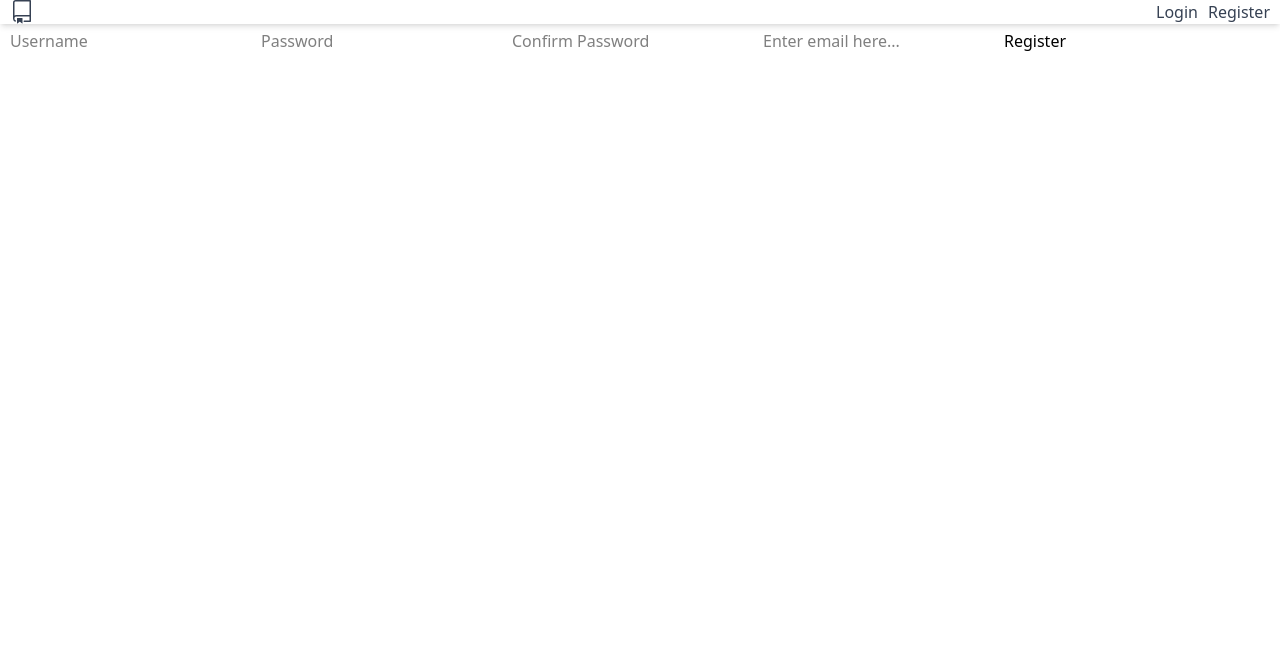
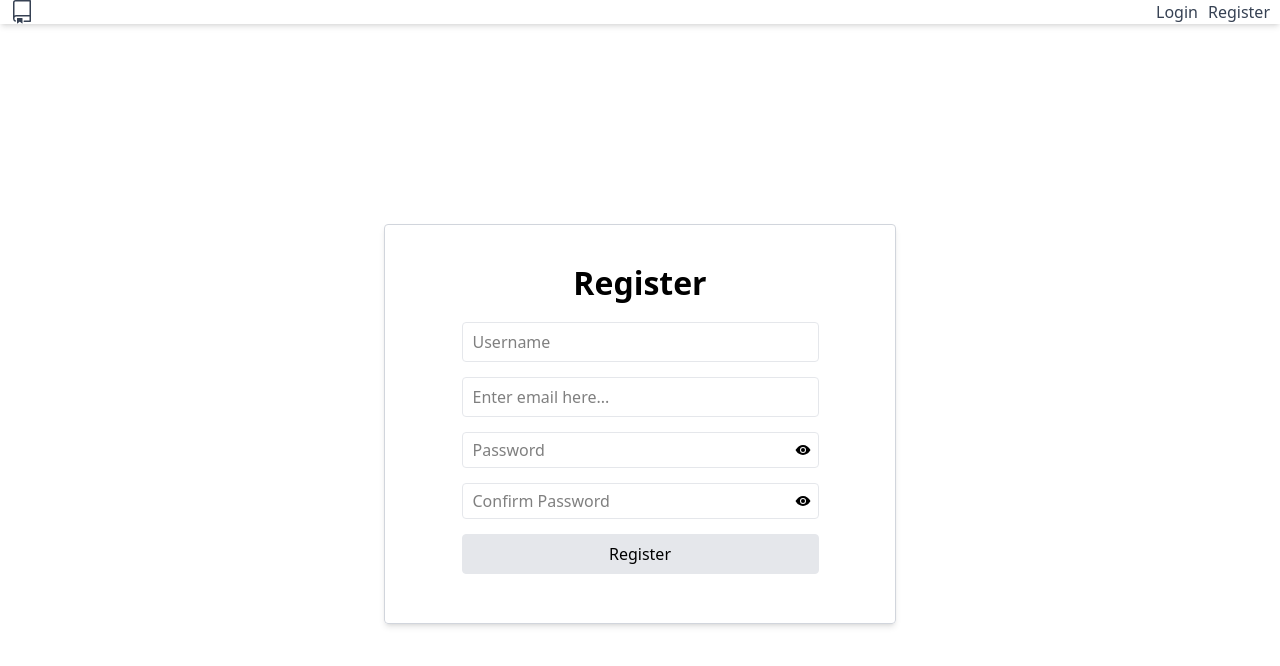
Before and after one commit to tommy278/Jorunal-App, a Next.js app: page /register in a window 1280 px wide. Shown: the top 666 px of the page. Built offline with nearby package versions, Linux system fonts and the light colour scheme; no server answers.

Commit message:
Made changes to the registration page

```diff
--- a/src/app/globals.css
+++ b/src/app/globals.css
@@ -9,7 +9,7 @@
 
 @media (prefers-color-scheme: dark) {
   body {
-    background: #002147;
+    background:rgb(2, 48, 100);
     color: #e6edf3;
   }
 }
--- a/src/app/login/page.tsx
+++ b/src/app/login/page.tsx
@@ -27,7 +27,15 @@ export default function Login () {
   const input = "p-2 border border-gray-200 rounded"
   const inputSize = { width: "70%", height: "10%", marginBottom: "10px"}
 
-  const box = "flex flex-col items-center justify-center space-y-4 w-2/5 sm:w-2/3 md:w-2/5 h-1/2 border border-gray-300 rounded shadow-md bg-white/10 backdrop-blur-md"
+  const box = `
+  flex flex-col items-center justify-center space-y-4
+  w-11/12
+  sm:w-2/3
+  md:w-2/5
+  h-1/2
+  border border-gray-300 rounded shadow-md
+  bg-white/10 backdrop-blur-md
+`;
 
   const headerFormat={ marginBottom: "10px", fontSize: "200%"}
 
--- a/src/app/register/page.tsx
+++ b/src/app/register/page.tsx
@@ -2,9 +2,15 @@
 
 import { useAuth } from "@/context/AuthContext";
 import { useRouter } from "next/navigation";
+import { IoEyeSharp } from "react-icons/io5"
+import { FaEyeSlash } from "react-icons/fa"
+
+import { useState } from "react";
+
 
 export default function Register() {
   const { register, login } = useAuth();
+  const [ hidden, setHidden ] = useState(true);
   const router = useRouter();
 
   async function handleRegister(e: React.FormEvent) {
@@ -24,13 +30,85 @@ export default function Register() {
     }
   }
 
+  const container = "flex flex-col h-screen md:svh items-center justify-center"
+  const input = "p-2 border border-gray-200 rounded"
+  const inputSize = { width: "70%", height: "10%", marginBottom: "15px"}
+
+  const box = `
+  flex flex-col items-center justify-center space-y-4
+  w-11/12
+  sm:w-2/3
+  md:w-2/5
+  h-1/2
+  border border-gray-300 rounded shadow-md
+  bg-white/10 backdrop-blur-md
+`;
+
+const headerFormat={ marginBottom: "15px", fontSize: "200%"}
+
   return(
-    <form onSubmit={handleRegister}>
-      <input name="username" placeholder="Username" type="text" />
-      <input name="password" placeholder="Password" type="password" />
-      <input name="confirm_password" placeholder="Confirm Password" type="password" />
-      <input name="email" placeholder="Enter email here..." type="email" />
-      <button type="submit">Register</button>
-    </form>
+    <div className={container}>
+      <form onSubmit={handleRegister} className={box}>
+        <h2 className="font-bold" style={ headerFormat }>Register</h2>
+        <input name="username" placeholder="Username" type="text" className={input} style={inputSize} />
+        <input name="email" placeholder="Enter email here..." type="email" className={input} style={inputSize} />
+        <div style={{ position: "relative", width: "70%", marginBottom: "15px" }}>
+            <input
+              name="password"
+              placeholder="Password"
+              type={ hidden ? "password": "text"}
+              className={input}
+              style={{ paddingRight: "2.5rem", width:"100%"}}/>
+              <button
+                type="button"
+                onClick={() => setHidden(!hidden)}
+                style={{
+                  position: "absolute",
+                  right: "0.5rem",
+                  top: "50%",
+                  transform: "translateY(-50%)",
+                  background: "transparent",
+                  border: "none",
+                  cursor: "pointer",
+                }}
+                >
+                  {hidden ? (
+                      <IoEyeSharp />
+                  ): (
+                    <FaEyeSlash />
+                  )}
+              </button>
+          </div>
+          <div style={{ position: "relative", width: "70%", marginBottom: "15px" }}>
+            <input
+              name="confirm_password"
+              placeholder="Confirm Password"
+              type={ hidden ? "password": "text"}
+              className={input}
+              style={{ paddingRight: "2.5rem", width:"100%"}}/>
+              <button
+                type="button"
+                onClick={() => setHidden(!hidden)}
+                style={{
+                  position: "absolute",
+                  right: "0.5rem",
+                  top: "50%",
+                  transform: "translateY(-50%)",
+                  background: "transparent",
+                  border: "none",
+                  cursor: "pointer",
+                }}
+                >
+                  {hidden ? (
+                      <IoEyeSharp />
+                  ): (
+                    <FaEyeSlash />
+                  )}
+              </button>
+          </div>
+        <button type="submit" className={input + " text-black cursor-pointer bg-gray-200 hover:bg-blue-700"} style={inputSize}>Register</button>
+      </form>
+    </div>
+
   )
 }
```
